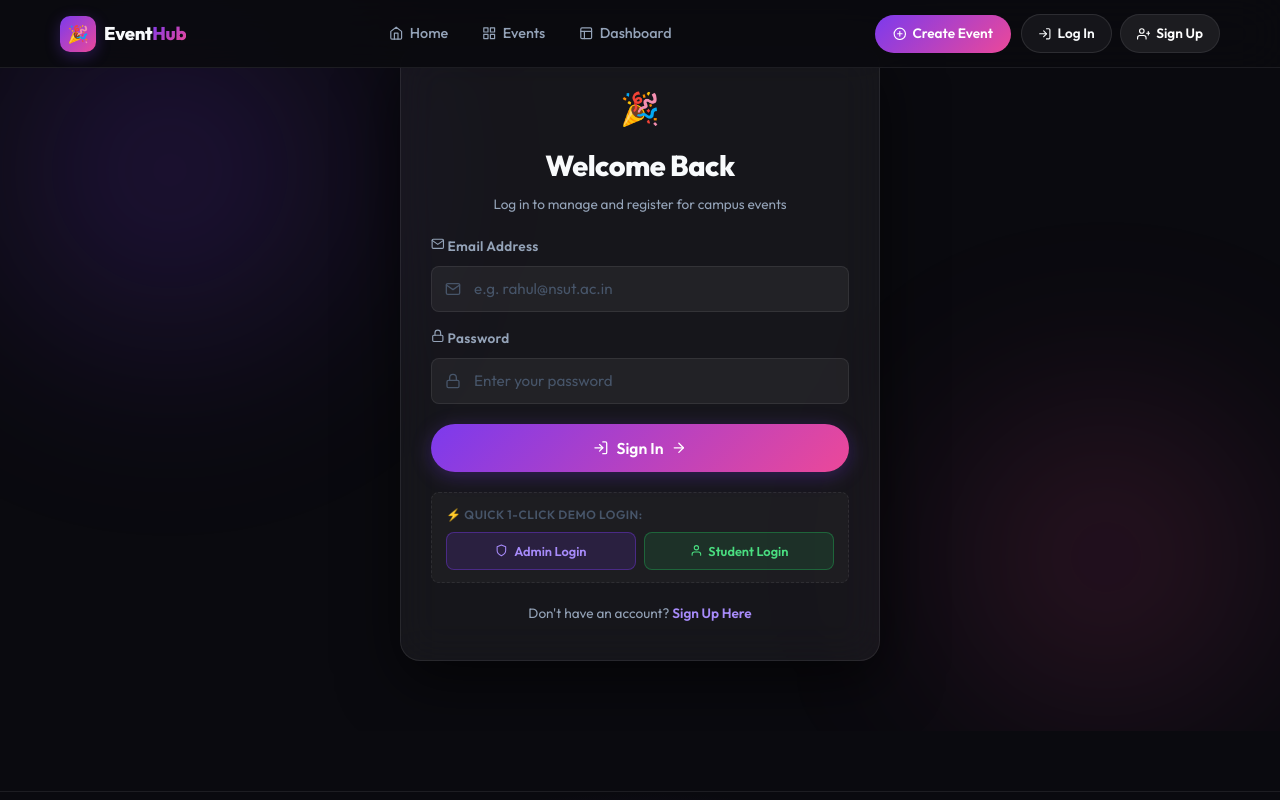
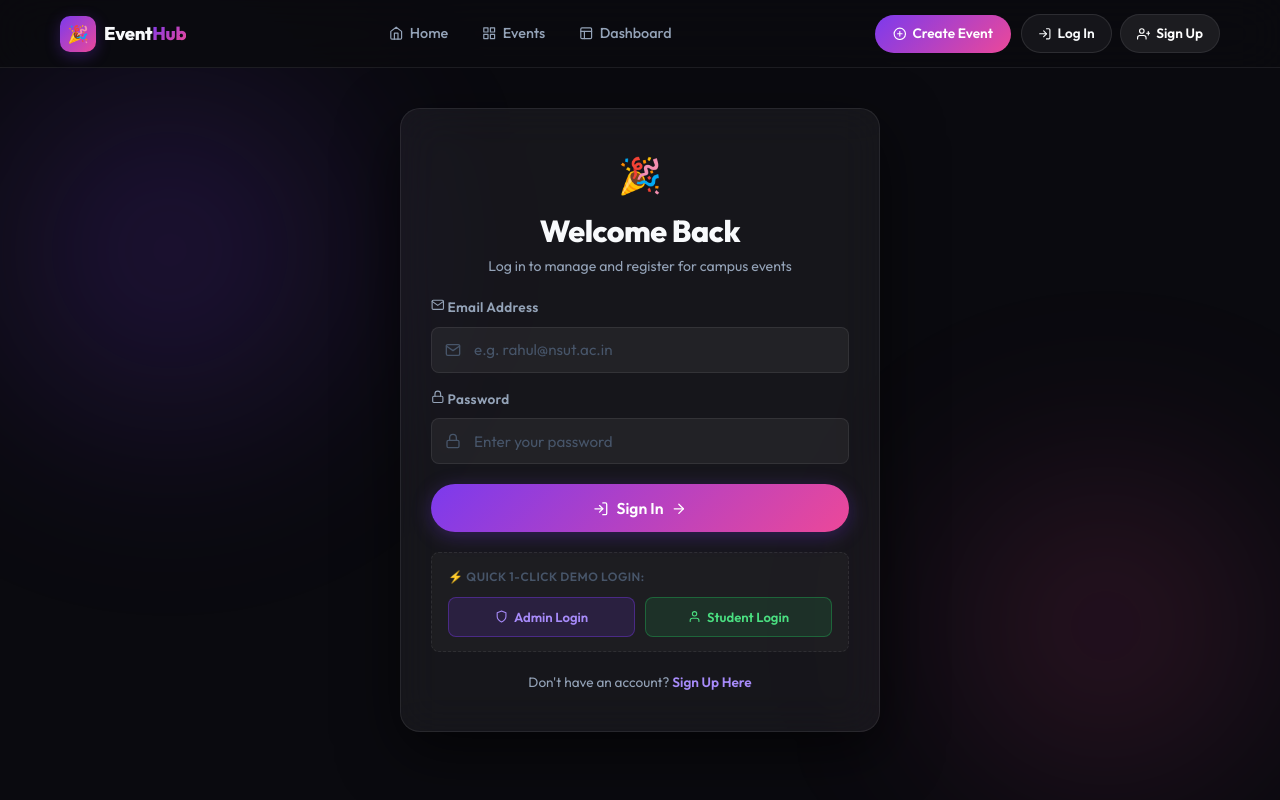
Before and after one commit to Priyanshu-kumar-maurya/Event-Planning-System-, a React (Vite) app in the folder frontend/: page /login in a window 1280 px wide. Shown: the top 800 px of the page. Built offline with nearby package versions, Linux system fonts and the light colour scheme.

Commit message:
Fix absolute clearance on login prompt and create event cards under fixed navbar

```diff
--- a/frontend/src/index.css
+++ b/frontend/src/index.css
@@ -87,7 +87,7 @@ body {
   border-radius: var(--radius-lg);
 }
 
-/* ===== Buttons (Touch-Friendly) ===== */
+/* ===== Buttons ===== */
 .btn-primary {
   background: var(--accent-gradient);
   color: #fff;
@@ -183,7 +183,7 @@ body {
   border: 1px solid rgba(249, 115, 22, 0.3);
 }
 
-/* ===== Page Layout (Guarantees content is NEVER hidden behind fixed navbar) ===== */
+/* ===== Page Layout (Strict navbar clearance) ===== */
 .page-wrapper {
   min-height: 100vh;
   padding-top: var(--navbar-height);
--- a/frontend/src/pages/AdminDashboard.css
+++ b/frontend/src/pages/AdminDashboard.css
@@ -479,10 +479,12 @@
 /* Unauthorized prompt */
 .admin-unauthorized {
   display: flex;
+  flex-direction: column;
   align-items: center;
-  justify-content: center;
-  min-height: 80vh;
-  padding: 20px 14px;
+  justify-content: flex-start;
+  min-height: 100vh;
+  padding-top: calc(var(--navbar-height) + 36px) !important;
+  padding-bottom: 60px;
 }
 
 .unauth-card {
--- a/frontend/src/pages/Login.css
+++ b/frontend/src/pages/Login.css
@@ -1,11 +1,13 @@
-/* Auth Page Styles (Login & Signup) - Mobile Responsive */
+/* Auth Page Styles (Login & Signup & Unauthorized states) */
 .auth-page {
   position: relative;
-  min-height: calc(88vh - var(--navbar-height));
+  min-height: 100vh;
   display: flex;
+  flex-direction: column;
+  justify-content: flex-start;
   align-items: center;
-  justify-content: center;
-  padding: 36px 0 60px;
+  padding-top: calc(var(--navbar-height) + 36px) !important;
+  padding-bottom: 60px;
   overflow: hidden;
   width: 100%;
 }
@@ -20,7 +22,7 @@
 .auth-orb-1 {
   width: clamp(250px, 40vw, 500px);
   height: clamp(250px, 40vw, 500px);
-  top: -80px;
+  top: 0px;
   left: -80px;
   background: radial-gradient(circle, rgba(124, 58, 237, 0.25) 0%, transparent 70%);
 }
@@ -39,13 +41,13 @@
   width: 100%;
   position: relative;
   z-index: 1;
-  padding: 10px 0;
+  margin: 0 auto;
 }
 
 .auth-card {
   width: 100%;
   max-width: 480px;
-  padding: 36px 30px;
+  padding: 38px 30px;
   display: flex;
   flex-direction: column;
   gap: 20px;
@@ -63,20 +65,22 @@
 }
 
 .auth-logo-badge {
-  font-size: 2rem;
-  margin-bottom: 2px;
+  font-size: 2.2rem;
+  margin-bottom: 4px;
 }
 
 .auth-title {
-  font-size: clamp(1.5rem, 3.8vw, 1.8rem);
+  font-size: clamp(1.5rem, 4vw, 1.9rem);
   font-weight: 800;
   color: var(--text-primary);
   letter-spacing: -0.5px;
+  line-height: 1.2;
 }
 
 .auth-subtitle {
-  font-size: 0.85rem;
+  font-size: 0.88rem;
   color: var(--text-secondary);
+  line-height: 1.5;
 }
 
 .auth-form {
@@ -129,10 +133,10 @@
   background: rgba(255, 255, 255, 0.03);
   border: 1px dashed var(--border);
   border-radius: var(--radius-sm);
-  padding: 12px 14px;
+  padding: 14px 16px;
   display: flex;
   flex-direction: column;
-  gap: 8px;
+  gap: 10px;
 }
 
 .demo-label {
@@ -146,7 +150,7 @@
 .demo-btns {
   display: grid;
   grid-template-columns: 1fr 1fr;
-  gap: 8px;
+  gap: 10px;
 }
 
 .demo-btn {
@@ -154,11 +158,11 @@
   align-items: center;
   justify-content: center;
   gap: 6px;
-  padding: 8px 10px;
-  min-height: 38px;
+  padding: 10px 12px;
+  min-height: 40px;
   border-radius: var(--radius-sm);
   font-family: var(--font);
-  font-size: 0.8rem;
+  font-size: 0.82rem;
   font-weight: 600;
   cursor: pointer;
   transition: var(--transition);
@@ -205,10 +209,11 @@
 
 @media (max-width: 520px) {
   .auth-page {
-    padding: 24px 0 40px;
+    padding-top: calc(var(--navbar-height) + 24px) !important;
+    padding-bottom: 40px;
   }
   .auth-card {
-    padding: 26px 18px;
+    padding: 28px 18px;
     border-radius: var(--radius-md);
   }
   .demo-btns {
```
